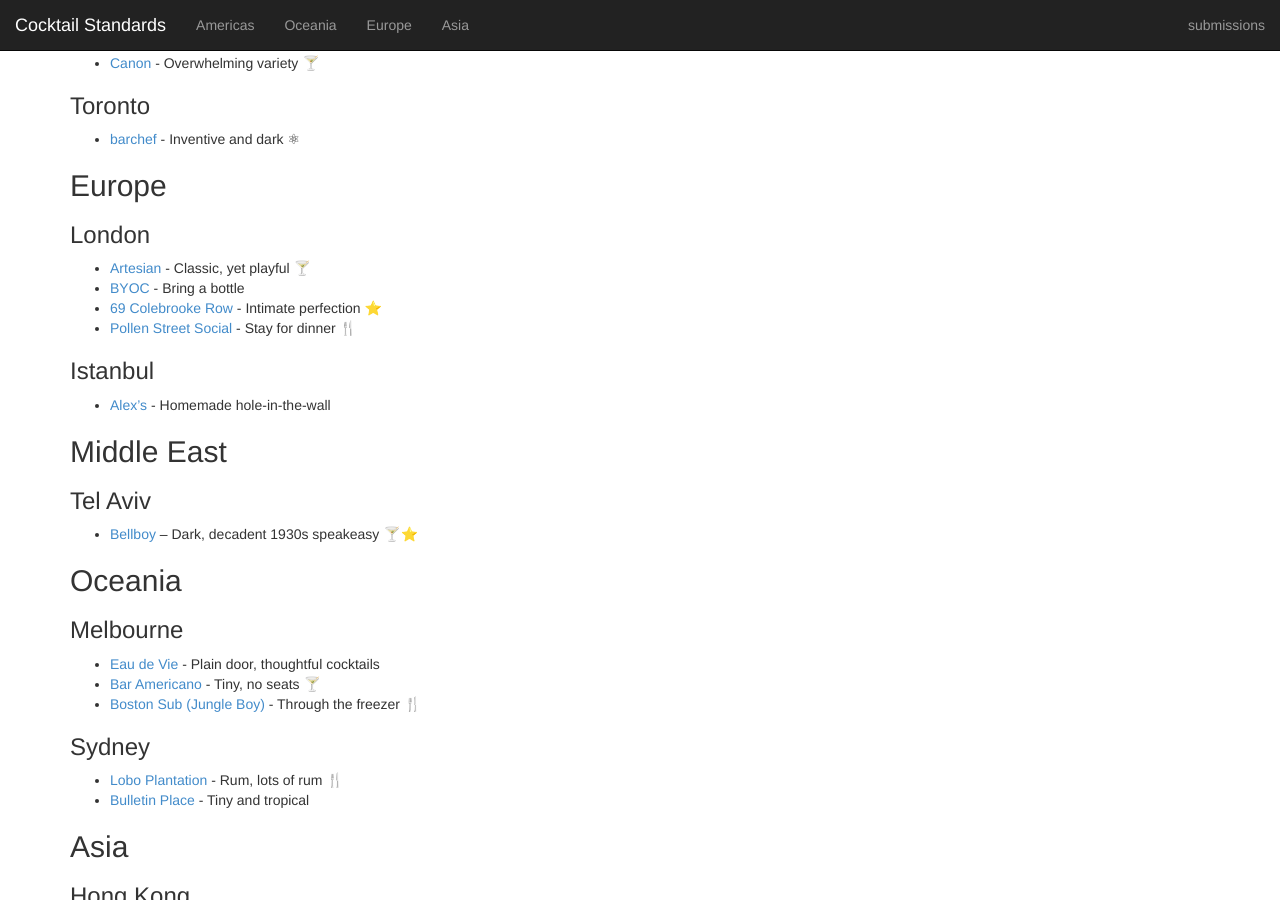
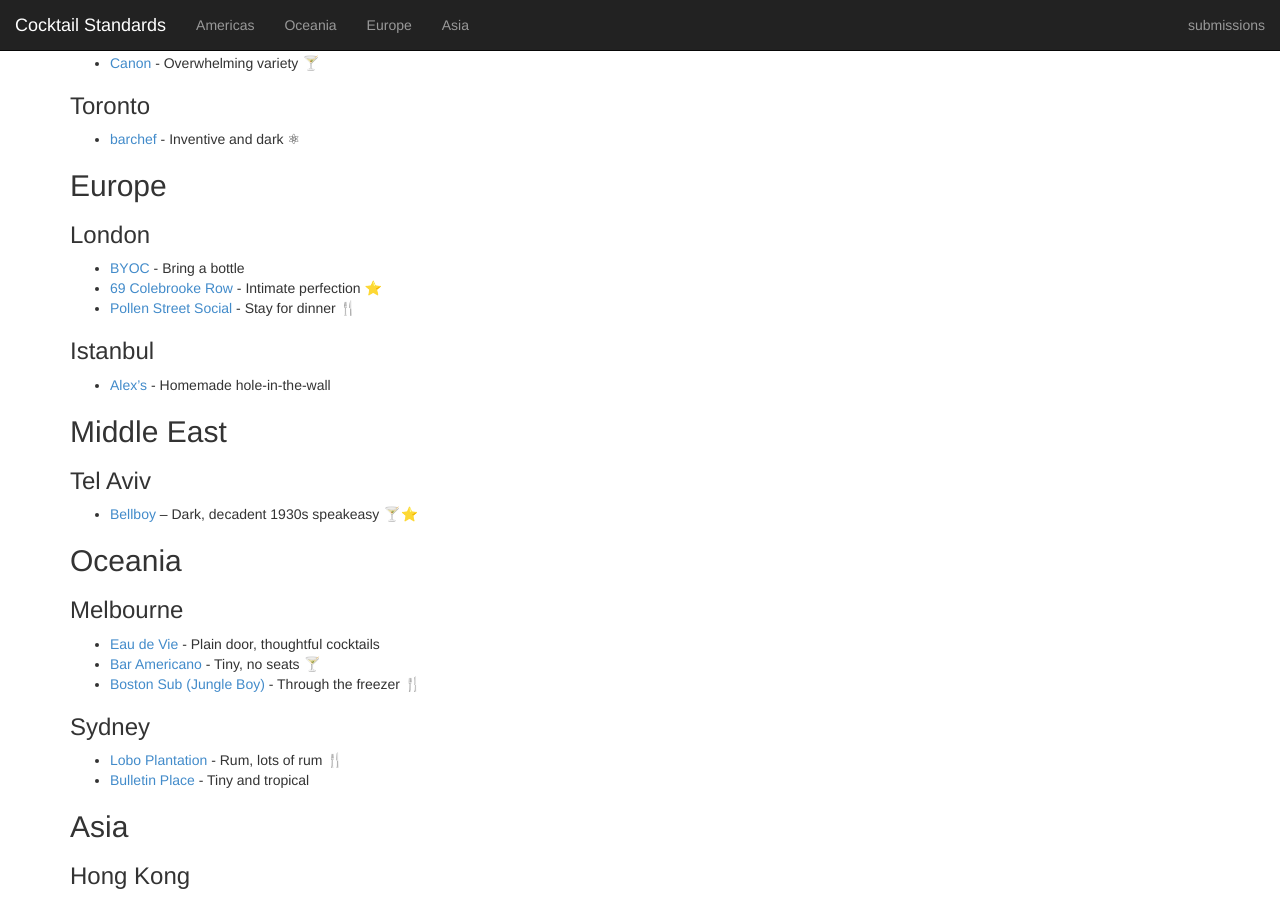
Before and after one commit to CocktailStandards/CocktailStandards.github.io, a Jekyll site: the page built from index.md, in a window 1280 px wide and 900 px high, scrolled down 632 px. Built offline with Jekyll 4.4.1, drawn with Linux system fonts in a browser that asks for light colours.

Commit message:
Update index.md

```diff
--- a/index.md
+++ b/index.md
@@ -45,7 +45,6 @@ _While you're in town, pick up excellent cocktail supplies at [The Boston Shaker
 
 ### London
 
-* [Artesian](http://www.artesian-bar.co.uk/) - Classic, yet playful 🍸
 * [BYOC](http://www.byoc.co.uk) - Bring a bottle
 * [69 Colebrooke Row](http://69colebrookerow.com) - Intimate perfection ⭐️
 * [Pollen Street Social](http://www.pollenstreetsocial.com/social-bar/social-bar/) - Stay for dinner 🍴
```
